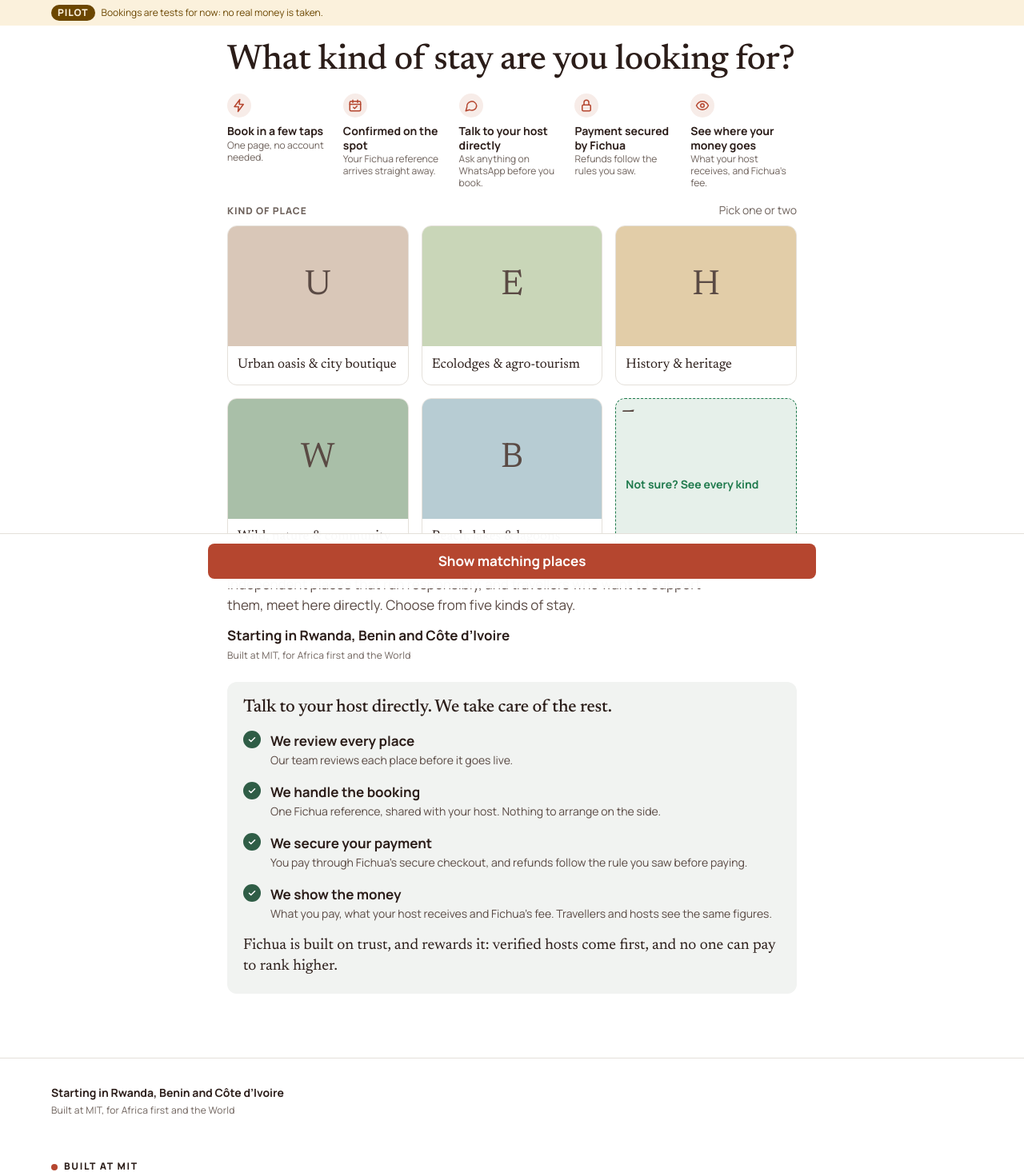
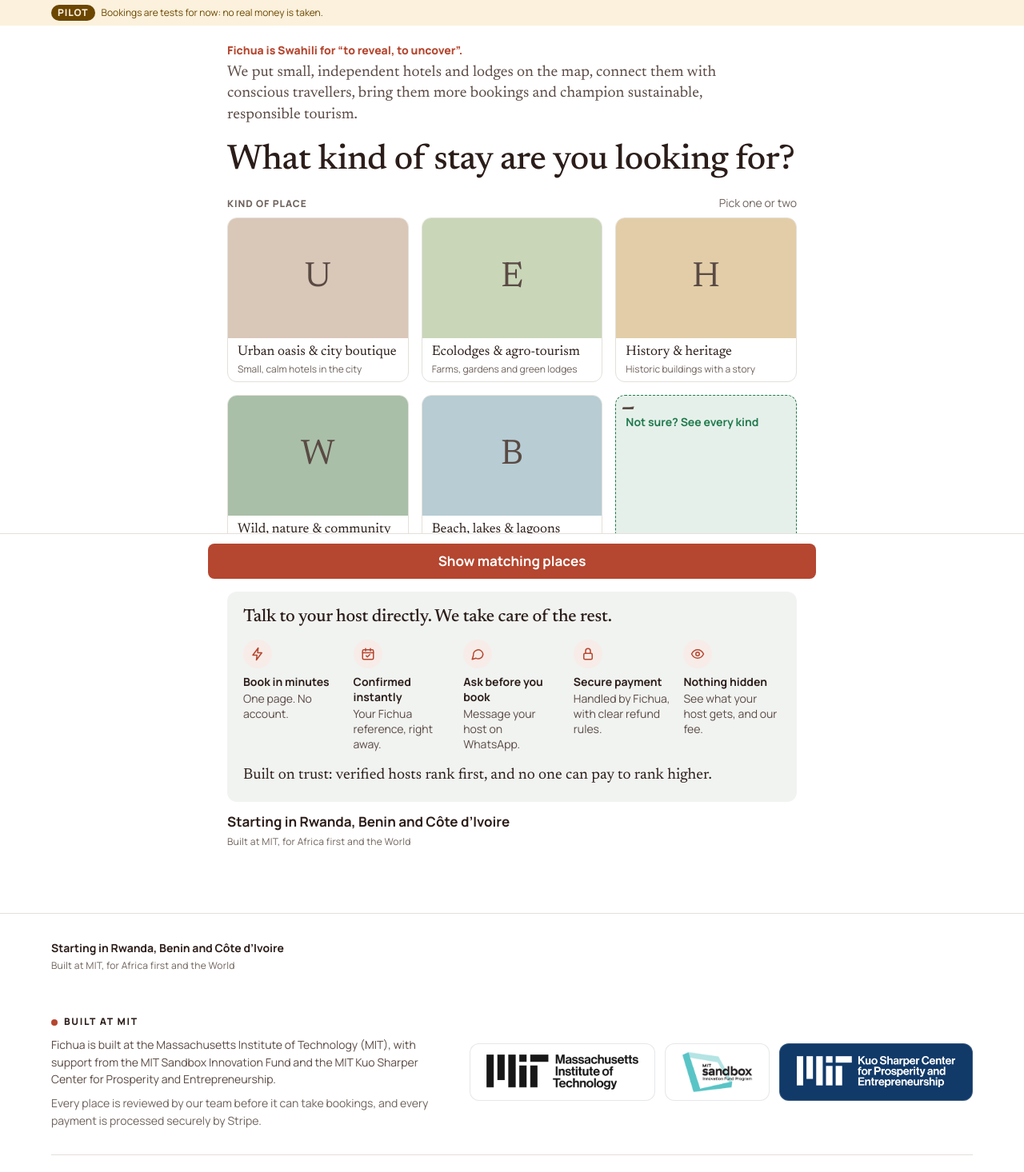
Before and after one commit to troux-hash/fichuapilot, a FastAPI app: page / in a window 1280 px wide. Shown: the part 64-1530 px from the top of the page at 80% size. Run offline with FastAPI, Linux system fonts and the light colour scheme; data that the repository does not hold is empty.

Commit message:
Home page order: the mission first, then the question, the five kinds, and what Fichua takes care of
- First line: what "Fichua" means (Swahili for "to reveal, to uncover") and why it exists: small,
  independent hotels and lodges put on the map, connected with conscious travellers, more bookings,
  sustainable and responsible tourism.
- Then "What kind of stay are you looking for?" and the five kinds, each with a very short line
  (e.g. "Small, calm hotels in the city").
- Then "Talk to your host directly. We take care of the rest." with five tighter points and icons:
  book in minutes, confirmed instantly, ask before you book, secure payment, nothing hidden; and a
  shorter trust line. English and French.

Co-Authored-By: Claude Opus 5.5 <noreply@anthropic.com>

```diff
--- a/fichua/services/kinds.py
+++ b/fichua/services/kinds.py
@@ -13,6 +13,7 @@ from ..db import Connection
 
 KINDS = [
     {"id": "urban",
+     "short": {"en": "Small, calm hotels in the city", "fr": "Petits hôtels calmes en ville"},
      "name": {"en": "Urban oasis & city boutique", "fr": "Oasis urbaine et boutique-hôtel"},
      "line": {"en": "A small, design-led hotel in the city, calm and local.",
               "fr": "Un petit hôtel de caractère en ville, calme et ancré dans son quartier."},
@@ -20,6 +21,7 @@ KINDS = [
                 "fr": "On y vient pour la ville, dans un lieu qui a l’âme du quartier."},
      "plural": {"en": "city boutiques", "fr": "boutiques-hôtels en ville"}},
     {"id": "eco",
+     "short": {"en": "Farms, gardens and green lodges", "fr": "Fermes, jardins et lodges verts"},
      "name": {"en": "Ecolodges & agro-tourism", "fr": "Écolodges et agrotourisme"},
      "line": {"en": "A stay on working land, run with care for people, place and money.",
               "fr": "Un séjour sur une terre cultivée, tenu avec soin pour les gens, le lieu et l’argent."},
@@ -27,6 +29,7 @@ KINDS = [
                 "fr": "On y vient pour la terre, la table et la façon de faire."},
      "plural": {"en": "ecolodges and farm stays", "fr": "écolodges et séjours à la ferme"}},
     {"id": "heritage",
+     "short": {"en": "Historic buildings with a story", "fr": "Des lieux chargés d’histoire"},
      "name": {"en": "History & heritage", "fr": "Histoire et patrimoine"},
      "line": {"en": "A small hotel in a historic building, where the owner tells its story.",
               "fr": "Un petit hôtel dans un bâtiment historique, dont le propriétaire raconte l’histoire."},
@@ -34,6 +37,7 @@ KINDS = [
                 "fr": "On y vient pour le bâtiment et son histoire."},
      "plural": {"en": "heritage stays", "fr": "séjours patrimoine"}},
     {"id": "wild",
+     "short": {"en": "Parks, forests and local communities", "fr": "Parcs, forêts et communautés locales"},
      "name": {"en": "Wild, nature & community", "fr": "Nature sauvage et communauté"},
      "line": {"en": "A lodge beside a park or forest, or run with the local community.",
               "fr": "Un lodge au bord d’un parc ou d’une forêt, ou tenu avec la communauté locale."},
@@ -41,6 +45,7 @@ KINDS = [
                 "fr": "On y vient pour la nature ou pour la communauté."},
      "plural": {"en": "nature and community lodges", "fr": "lodges nature et communauté"}},
     {"id": "water",
+     "short": {"en": "By the water, at a slow pace", "fr": "Au bord de l’eau, sans se presser"},
      "name": {"en": "Beach, lakes & lagoons", "fr": "Plages, lacs et lagunes"},
      "line": {"en": "A stay on a shore, where the water and a slow pace lead.",
               "fr": "Un séjour au bord de l’eau, au rythme lent."},
--- a/fichua/templates/components/ui.html
+++ b/fichua/templates/components/ui.html
@@ -214,20 +214,22 @@
 <section class="trust-band{% if compact %} trust-band--compact{% endif %}" aria-labelledby="trust-band-title{{ '-c' if compact }}">
   <h2 class="trust-band__title" id="trust-band-title{{ '-c' if compact }}">{{ t("Talk to your host directly. We take care of the rest.") }}</h2>
   {% if not compact %}
-  <ul class="trust-band__list">
-    {% for title, text in [
-      (t("We vet every host"), t("We check each place before it goes live, and show you what we checked and when.")) if proven
-        else (t("We review every place"), t("Our team reviews each place before it goes live.")),
-      (t("We handle the booking"), t("One Fichua reference, shared with your host. Nothing to arrange on the side.")),
-      (t("We secure your payment"), t("You pay through Fichua’s secure checkout, and refunds follow the rule you saw before paying.")),
-      (t("We show the money"), t("What you pay, what your host receives and Fichua’s fee. Travellers and hosts see the same figures."))] %}
-    <li><span class="trust-band__dot" aria-hidden="true"><svg width="12" height="12" viewBox="0 0 24 24" fill="none" stroke="currentColor" stroke-width="3" stroke-linecap="round" stroke-linejoin="round"><path d="M5 12.5l4.5 4.5L19 7.5"/></svg></span>
-      <div><strong>{{ title }}</strong><span>{{ text }}</span></div></li>
+  {# Five promises, short and in the traveller's words: less friction, a smooth booking, the host directly,
+     a secure payment, nothing hidden. #}
+  <ul class="promise-list">
+    {% for icon, title, line in [
+      ('zap', t("Book in minutes"), t("One page. No account.")),
+      ('calendar-check', t("Confirmed instantly"), t("Your Fichua reference, right away.")),
+      ('chat', t("Ask before you book"), t("Message your host on WhatsApp.")),
+      ('lock', t("Secure payment"), t("Handled by Fichua, with clear refund rules.")),
+      ('eye', t("Nothing hidden"), t("See what your host gets, and our fee."))] %}
+    <li class="promise-list__item"><span class="promise-list__icon">{{ i.icon(icon, 18) }}</span>
+      <span class="promise-list__text"><strong>{{ title }}</strong><span>{{ line }}</span></span></li>
     {% endfor %}
   </ul>
   {% else %}
   <p class="small">{% if proven %}{{ t("We vet the host, handle the booking, secure your payment and show where the money goes.") }}{% else %}{{ t("We review the place, handle the booking, secure your payment and show where the money goes.") }}{% endif %}</p>
   {% endif %}
-  <p class="trust-band__close">{{ t("Fichua is built on trust, and rewards it: verified hosts come first, and no one can pay to rank higher.") }}</p>
+  <p class="trust-band__close">{{ t("Built on trust: verified hosts rank first, and no one can pay to rank higher.") }}</p>
 </section>
 {% endmacro %}
--- a/fichua/templates/pages/home.html
+++ b/fichua/templates/pages/home.html
@@ -1,28 +1,19 @@
 {% extends "base.html" %}
 {% import "components/ui.html" as ui with context %}
 {% import "components/icons.html" as i %}
-{# Brief 3 v3: one question first, the kind of stay; then where and when. No ranking by price, fees or reply speed.
-   Design review (25 Nov 2026): show, not tell. All five kinds and one proof line within the first 800 px on a phone. #}
+{# The home page, top to bottom (26 Nov 2026): who Fichua is, the one question, the five kinds of place, then how
+   Fichua takes care of the rest. Brief 3 v3: no ranking by price, fees or reply speed. #}
 {% block body_class %}has-sticky-cta{% endblock %}
 
 {% block content %}
 <form class="kind-page" action="/where" method="get" data-kind-form>
   <div class="container container--narrow">
     <header class="kind-intro">
+      <div class="mission">
+        <p class="mission__meaning">{{ t("Fichua is Swahili for “to reveal, to uncover”.") }}</p>
+        <p class="mission__text">{{ t("We put small, independent hotels and lodges on the map, connect them with conscious travellers, bring them more bookings and champion sustainable, responsible tourism.") }}</p>
+      </div>
       <h1 class="kind-intro__title">{{ t("What kind of stay are you looking for?") }}</h1>
-      {# Five promises, in the traveller's words (26 Nov 2026): less friction, a smooth booking, the host directly,
-         a secured payment, the money shown. Phones show the short line; laptops add the sentence under it. #}
-      <ul class="promise-row" aria-label="{{ t('Why book on Fichua') }}">
-        {% for icon, title, line in [
-          ('zap', t("Book in a few taps"), t("One page, no account needed.")),
-          ('calendar-check', t("Confirmed on the spot"), t("Your Fichua reference arrives straight away.")),
-          ('chat', t("Talk to your host directly"), t("Ask anything on WhatsApp before you book.")),
-          ('lock', t("Payment secured by Fichua"), t("Refunds follow the rules you saw.")),
-          ('eye', t("See where your money goes"), t("What your host receives, and Fichua’s fee."))] %}
-        <li class="promise-row__item"><span class="promise-row__icon">{{ i.icon(icon, 18) }}</span>
-          <span class="promise-row__text"><strong>{{ title }}</strong><span class="promise-row__line">{{ line }}</span></span></li>
-        {% endfor %}
-      </ul>
     </header>
 
     <fieldset class="kinds kinds--grid">
@@ -36,28 +27,27 @@
             {% else %}<span class="kind-tile__mark">{{ pick(k.name)[:1] }}</span>{% endif %}
             <span class="kind-tile__tick"><svg width="14" height="14" viewBox="0 0 24 24" fill="none" stroke="currentColor" stroke-width="3" stroke-linecap="round" stroke-linejoin="round"><path d="M5 12.5l4.5 4.5L19 7.5"/></svg></span>
           </span>
-          <span class="kind-tile__name">{{ pick(k.name) }}</span>
+          <span class="kind-tile__text"><span class="kind-tile__name">{{ pick(k.name) }}</span><span class="kind-tile__line">{{ pick(k.short) }}</span></span>
         </label>
         {% endfor %}
         {% if fichua_wa %}
         <a class="kind-tile kind-tile--help" href="{{ fichua_wa }}" target="_blank" rel="noopener">
           <span class="kind-tile__media" aria-hidden="true">{{ i.icon('chat', 28) }}</span>
-          <span class="kind-tile__name">{{ t("Not sure? Ask us on WhatsApp") }}</span>
+          <span class="kind-tile__text"><span class="kind-tile__name">{{ t("Not sure? Ask us on WhatsApp") }}</span></span>
         </a>
         {% else %}
         <button class="kind-tile kind-tile--help" type="submit">
           <span class="kind-tile__media" aria-hidden="true"><span class="kind-tile__mark">5</span></span>
-          <span class="kind-tile__name">{{ t("Not sure? See every kind") }}</span>
+          <span class="kind-tile__text"><span class="kind-tile__name">{{ t("Not sure? See every kind") }}</span></span>
         </button>
         {% endif %}
       </div>
     </fieldset>
 
-    <p class="kind-intro__mission">{{ t("Independent places that run responsibly, and travellers who want to support them, meet here directly. Choose from five kinds of stay.") }}</p>
+    {{ ui.trust_band(proven=proven) }}
+
     <p class="where-from where-from--intro"><span class="where-from__line">{{ t("Starting in Rwanda, Benin and Côte d’Ivoire") }}</span>
       <span class="where-from__mit">{{ t("Built at MIT, for Africa first and the World") }}</span></p>
-
-    {{ ui.trust_band(proven=proven) }}
   </div>
 
   <div class="sticky-cta sticky-cta--stack">
--- a/public/static/css/components.css
+++ b/public/static/css/components.css
@@ -766,19 +766,22 @@ a.seal:hover { text-decoration: none; filter: var(--btn-hover-filter); }
 /* Home: the question, one proof line, then the five kinds as photo tiles with "Not sure?" as the sixth (F05-F07). */
 .kind-page { padding-top: var(--space-5); }
 .kind-intro { gap: var(--space-2); margin-bottom: var(--space-4); }
-/* Five promises under the question (26 Nov 2026): an icon and a short line on phones, plus a sentence on laptops. */
-.promise-row { display: grid; grid-template-columns: repeat(2, minmax(0, 1fr)); gap: 6px var(--space-3); margin: 0; padding: 0; list-style: none; }
-.promise-row__item { display: flex; align-items: center; gap: var(--space-2); min-width: 0; }
-.promise-row__item:last-child { grid-column: 1 / -1; }
-.promise-row__icon { display: grid; flex: none; place-items: center; width: 30px; height: 30px; border-radius: 50%; background: var(--icon-tile-bg); color: var(--icon-tile-fg); }
-.promise-row__text { display: grid; gap: 1px; min-width: 0; font-size: var(--text-sm); line-height: 1.25; }
-.promise-row__text strong { font-weight: var(--weight-bold); color: var(--color-ink); }
-.promise-row__line { display: none; color: var(--color-muted); font-size: var(--text-xs); }
+/* Home, top to bottom (26 Nov 2026): the mission, the question, the five kinds, then what Fichua takes care of. */
+.mission { display: grid; gap: var(--space-1); margin: 0 0 var(--space-3); }
+.mission__meaning { margin: 0; font-size: var(--text-sm); font-weight: var(--weight-heavy); color: var(--color-primary); }
+.mission__text { margin: 0; max-width: 62ch; font-family: var(--font-display); font-size: var(--text-lg); line-height: 1.4; color: var(--color-ink-soft); }
+.kind-tile__text { display: flex; flex: 1; flex-direction: column; justify-content: center; gap: 2px; min-height: var(--row-min); padding: var(--space-2) var(--space-3); }
+.kind-tile__text .kind-tile__name { display: block; min-height: 0; padding: 0; }
+.kind-tile__line { font-size: var(--text-xs); line-height: 1.3; color: var(--color-muted); }
+.promise-list { display: grid; gap: var(--space-3); margin: 0; padding: 0; list-style: none; }
+.promise-list__item { display: flex; align-items: flex-start; gap: var(--space-3); }
+.promise-list__icon { display: grid; flex: none; place-items: center; width: 36px; height: 36px; border-radius: 50%; background: var(--icon-tile-bg); color: var(--icon-tile-fg); }
+.promise-list__text { display: grid; gap: 2px; font-size: var(--text-sm); line-height: 1.35; }
+.promise-list__text strong { color: var(--color-ink); }
+.promise-list__text span { color: var(--color-ink-soft); }
 @media (min-width: 720px) {
-  .promise-row { grid-template-columns: repeat(5, minmax(0, 1fr)); gap: var(--space-3); margin-top: var(--space-2); }
-  .promise-row__item { flex-direction: column; align-items: flex-start; gap: var(--space-2); }
-  .promise-row__item:last-child { grid-column: auto; }
-  .promise-row__line { display: block; }
+  .promise-list { grid-template-columns: repeat(5, minmax(0, 1fr)); gap: var(--space-4); }
+  .promise-list__item { flex-direction: column; gap: var(--space-2); }
 }
 .kind-grid { display: grid; grid-template-columns: repeat(2, minmax(0, 1fr)); gap: var(--space-3); }
 @media (min-width: 720px) { .kind-grid { grid-template-columns: repeat(3, minmax(0, 1fr)); gap: var(--space-4); } }
```
Also changed, not shown: fichua/fr.py (+18 -1 lines), tests/test_flow.py (+1 -1 lines), tests/test_review.py (+14 -11 lines).
